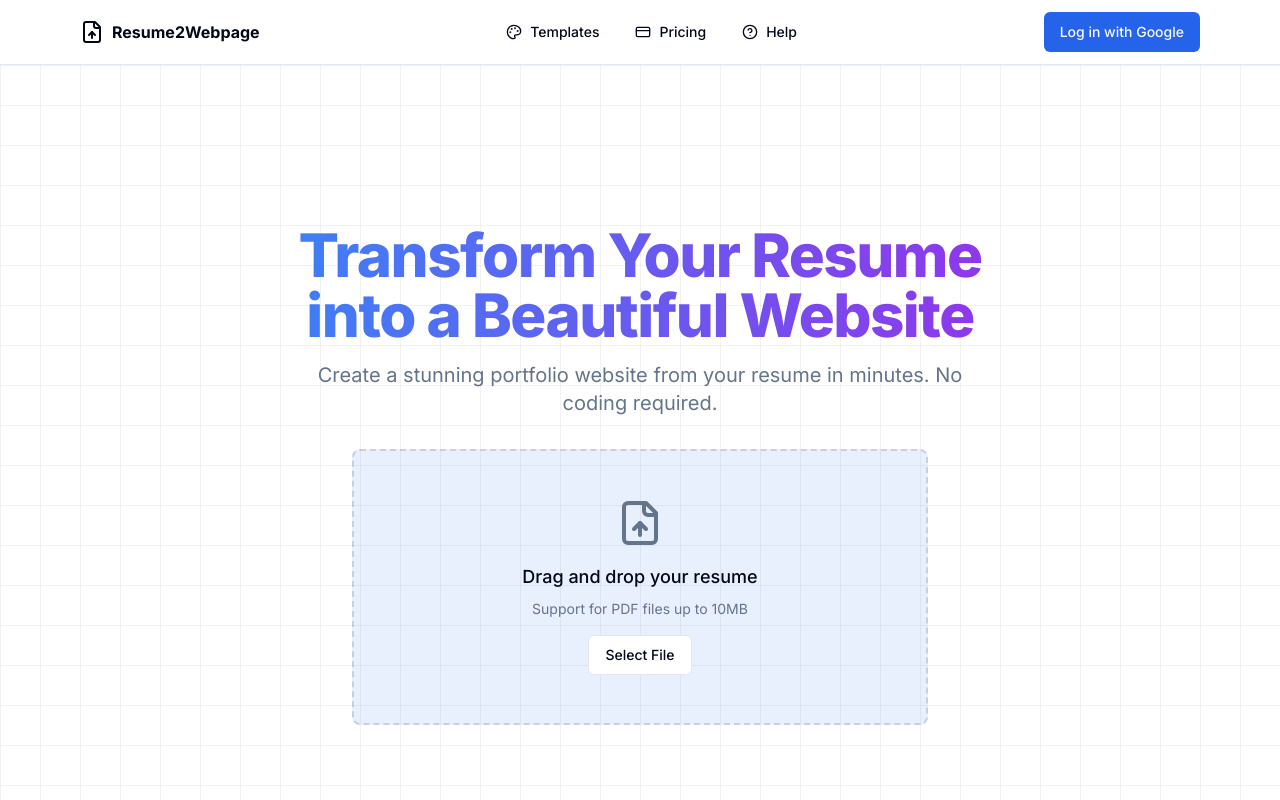
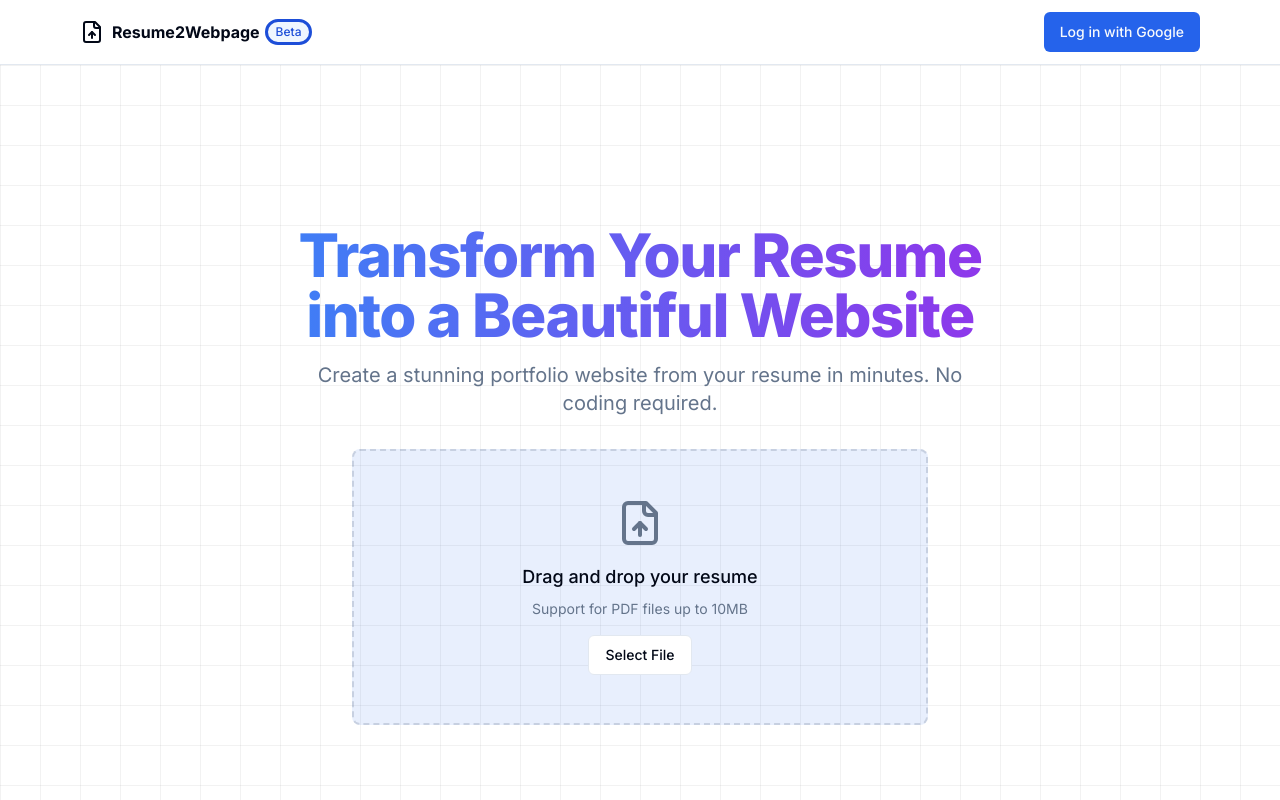
Before and after one commit to nathan-marquez/resume2webpage, a Next.js app: page / in a window 1280 px wide. Shown: the top 800 px of the page. Built offline with nearby package versions, Linux system fonts and the light colour scheme.

Commit message:
[frontend] fixing navigation

```diff
--- a/components/navigation.tsx
+++ b/components/navigation.tsx
@@ -48,9 +48,12 @@ export function Navigation() {
         <Link href="/" className="flex items-center space-x-2">
           <FileUp className="h-6 w-6" />
           <span className="font-bold">Resume2Webpage</span>
+          <span className="ml-2 inline-flex items-center rounded-full bg-blue-50 px-2 py-0.5 text-xs font-medium text-blue-700 outline">
+            Beta
+          </span>
         </Link>
 
-        <NavigationMenu>
+        {/* <NavigationMenu>
           <NavigationMenuList>
             <NavigationMenuItem>
               <Link href="/templates" legacyBehavior passHref>
@@ -108,7 +111,7 @@ export function Navigation() {
               </Link>
             </NavigationMenuItem>
           </NavigationMenuList>
-        </NavigationMenu>
+        </NavigationMenu> */}
 
         <div className="flex items-center space-x-4">
           {user ? (
```
